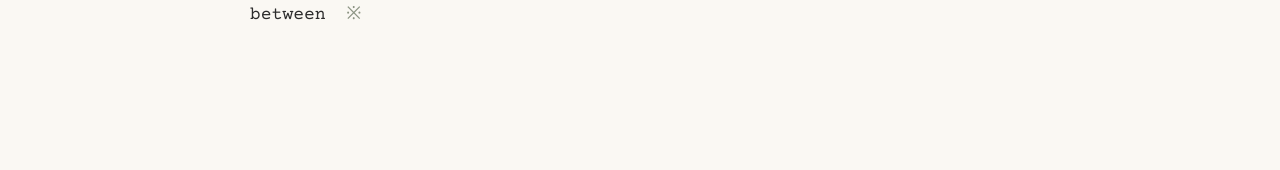
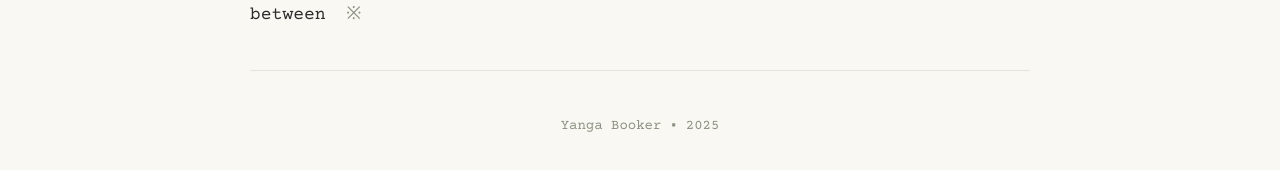
Before and after one commit to YangaB7/portfolio, a React (Create React App) app: page / in a window 1280 px wide. Shown: the part 598-768 px from the top of the page. Built offline with nearby package versions, Linux system fonts and the light colour scheme.

Commit message:
Footer Implementation

```diff
--- a/src/App.js
+++ b/src/App.js
@@ -5,6 +5,7 @@ import ProjectsPage from './components/pages/Projects';
 import ContactPage from './components/pages/Contact';
 import ExperiencePage from './components/pages/Experience';
 import BeyondCodePage from './components/pages/BeyondCode';
+import TrademarkFooter from '../src/components/common/Footer';
 
 const App = () => {
   const [activePage, setActivePage] = useState('home');
--- /dev/null
+++ b/src/components/common/Footer.js
@@ -0,0 +1,106 @@
+import React, { useState, useEffect } from 'react';
+
+const TrademarkFooter = () => {
+  const [hovered, setHovered] = useState(false);
+  const [currentIndex, setCurrentIndex] = useState(0);
+  const [isSliding, setIsSliding] = useState(false);
+
+  const footerVariations = [
+    { content: (<><span style={{ fontWeight: '700', fontSize: '16px' }}>YB</span><span>※</span><span>2025</span></>) },
+    { content: (<><span>Yanga Booker</span><span>•</span><span>2025</span></>) },
+    { content: (<><span style={{ fontWeight: '700', fontSize: '16px' }}>YB</span><span>◆</span><span>2025</span></>) },
+    { content: (<><span>Built by</span><span style={{ fontWeight: '700' }}>YB</span><span>※</span><span>2025</span></>) },
+    { content: (<><span style={{ fontWeight: '700', fontSize: '16px' }}>YB</span><span>•</span><span>MMXXV</span></>) },
+    { content: (<><span>※</span><span style={{ fontWeight: '600' }}>Yanga Booker</span><span>※</span></>) },
+    { content: (<><span style={{ fontWeight: '700', fontSize: '16px' }}>YB</span><span>→</span><span>2025</span></>) },
+    { content: (<><span style={{ fontWeight: '700', fontSize: '16px' }}>Yanga</span><span>♣♧</span><span>2025</span></>) },
+  ];
+
+  const baseStyles = {
+    footer: {
+      marginTop: '40px',
+      paddingTop: '40px',
+      borderTop: '1px solid rgba(139, 147, 130, 0.2)',
+      display: 'flex',
+      justifyContent: 'center',
+      alignItems: 'center',
+    },
+    container: {
+      position: 'relative',
+      height: '30px',
+      width: '200px', // give it a fixed width so centering is predictable
+      overflow: 'hidden',
+    },
+    trademark: {
+      fontSize: '14px',
+      color: '#8B9382',
+      fontFamily: '"Courier Prime", monospace',
+      transition: 'all 0.3s ease',
+      cursor: 'default',
+      display: 'flex',
+      alignItems: 'center',
+      gap: '8px',
+      position: 'absolute',
+      top: '50%',
+      left: '50%',
+      transform: hovered
+        ? 'translate(-50%, -50%) translateY(-2px)'
+        : 'translate(-50%, -50%)',
+      whiteSpace: 'nowrap',
+    },
+    sliding: { animation: 'slideOut 0.4s ease-in-out' },
+    entering: { animation: 'slideIn 0.4s ease-in-out' }
+  };
+
+  useEffect(() => {
+    if (hovered) return;
+
+    const interval = setInterval(() => {
+      setIsSliding(true);
+
+      setTimeout(() => {
+        setCurrentIndex((prev) => (prev + 1) % footerVariations.length);
+        setIsSliding(false);
+      }, 200);
+    }, 3000);
+
+    return () => clearInterval(interval);
+  }, [hovered, footerVariations.length]);
+
+  return (
+    <>
+      <style>
+        {`
+          @keyframes slideOut {
+            0% { transform: translate(-50%, -50%) translateX(0); opacity: 1; }
+            100% { transform: translate(-50%, -50%) translateX(-50%); opacity: 0; }
+          }
+
+          @keyframes slideIn {
+            0% { transform: translate(-50%, -50%) translateX(50%); opacity: 0; }
+            100% { transform: translate(-50%, -50%) translateX(0); opacity: 1; }
+          }
+        `}
+      </style>
+
+      <footer style={baseStyles.footer}>
+        <div
+          style={baseStyles.container}
+          onMouseEnter={() => setHovered(true)}
+          onMouseLeave={() => setHovered(false)}
+        >
+          <div
+            style={{
+              ...baseStyles.trademark,
+              ...(isSliding ? baseStyles.sliding : baseStyles.entering),
+            }}
+          >
+            {footerVariations[currentIndex].content}
+          </div>
+        </div>
+      </footer>
+    </>
+  );
+};
+
+export default TrademarkFooter;
--- a/src/components/pages/About.js
+++ b/src/components/pages/About.js
@@ -1,4 +1,5 @@
 import React from 'react';
+import TrademarkFooter from '../common/Footer';
 
 const AboutPage = () => {
   const styles = {
@@ -102,6 +103,7 @@ const AboutPage = () => {
           </div>
         </div>
       </div>
+    <TrademarkFooter/>
     </div>
   );
 };
--- a/src/components/pages/BeyondCode.js
+++ b/src/components/pages/BeyondCode.js
@@ -1,4 +1,5 @@
 import React from 'react';
+import TrademarkFooter from '../common/Footer';
 
 const BeyondCodePage = () => {
   const styles = {
@@ -111,6 +112,7 @@ const BeyondCodePage = () => {
           • New Person, Same Old Mistakes // Tame Impala<br />
         </p>
       </div>
+    <TrademarkFooter/>
     </div>
   );
 };
--- a/src/components/pages/Contact.js
+++ b/src/components/pages/Contact.js
@@ -1,4 +1,5 @@
 import React from 'react';
+import TrademarkFooter from '../common/Footer';
 
 const ContactPage = () => {
   const styles = {
@@ -77,8 +78,9 @@ const ContactPage = () => {
       <div style={{ ...styles.divider, marginTop: '60px' }}></div>
 
       <p style={{ fontSize: '14px', color: '#8B9382' }}>
-        <span style={styles.flourish}>※</span> Built with care, 2024
+        <span style={styles.flourish}>※</span> Built with care
       </p>
+    <TrademarkFooter/>
     </div>
   );
 };
--- a/src/components/pages/Experience.js
+++ b/src/components/pages/Experience.js
@@ -1,4 +1,5 @@
 import React from 'react';
+import TrademarkFooter from '../common/Footer';
 
 const ExperiencePage = () => {
   const styles = {
@@ -83,6 +84,7 @@ const ExperiencePage = () => {
           blah blah blah
         </p>
       </div> */}
+    <TrademarkFooter/>
     </div>
   );
 };
--- a/src/components/pages/Home.js
+++ b/src/components/pages/Home.js
@@ -1,4 +1,5 @@
-import Image from '../../media/portfolio.jpg'
+import Image from '../../media/portfolio.jpg';
+import TrademarkFooter from '../common/Footer';
 const HomePage = () => {
   const styles = {
     page: {
@@ -122,6 +123,7 @@ const HomePage = () => {
         Currently building <span style={styles.flourish}>→</span> mobile apps, web applications,
         and everything in between <span style={styles.flourish}>※</span>
       </p>
+    <TrademarkFooter/>
     </div>
   );
 };
--- a/src/components/pages/Projects.js
+++ b/src/components/pages/Projects.js
@@ -1,5 +1,6 @@
 import React, { useState } from 'react';
 import ProjectCard from '../common/ProjectCard';
+import TrademarkFooter from '../common/Footer';
 
 const ProjectsPage = () => {
   const styles = {
@@ -58,6 +59,7 @@ const ProjectsPage = () => {
         description="Developing a mobile app to encourage users to take walks, find walking routes based on desired distance, duration, and scenery type, promoting mental health in the process."
         link="#"
       />
+    <TrademarkFooter/>
     </div>
   );
 };
```
